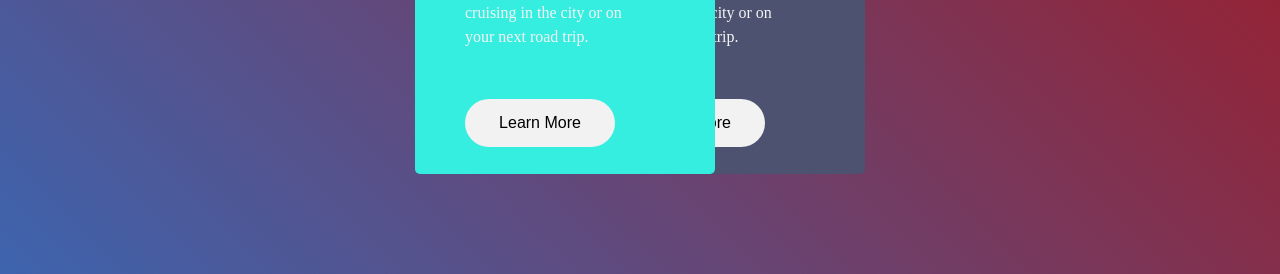
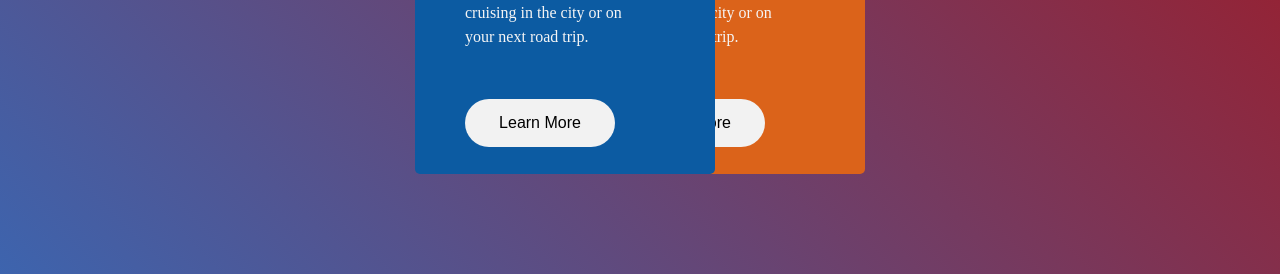
Before and after one commit to abhishek-singh77/beautiful-card-animation, a plain HTML site: page index.html in a window 1280 px wide. Shown: the part 526-800 px from the top of the page. Drawn offline with Linux system fonts and the light colour scheme.

Commit message:
Card 2 and 3 color changes

```diff
--- a/css/styles.css
+++ b/css/styles.css
@@ -68,7 +68,7 @@ p{
 .card-2{
     width: 100%;
     height: 100%;
-    background-color: #36eee0;
+    background-color: #0c5ba2;
     position: absolute;
     top: 25%;
     right: 25%;
@@ -86,7 +86,7 @@ p{
 .card-3{
     width: 100%;
     height: 100%;
-    background-color: #4c5270;
+    background-color: #db631a;
     position: absolute;
     top: 25%;
     left: 25%;
```
